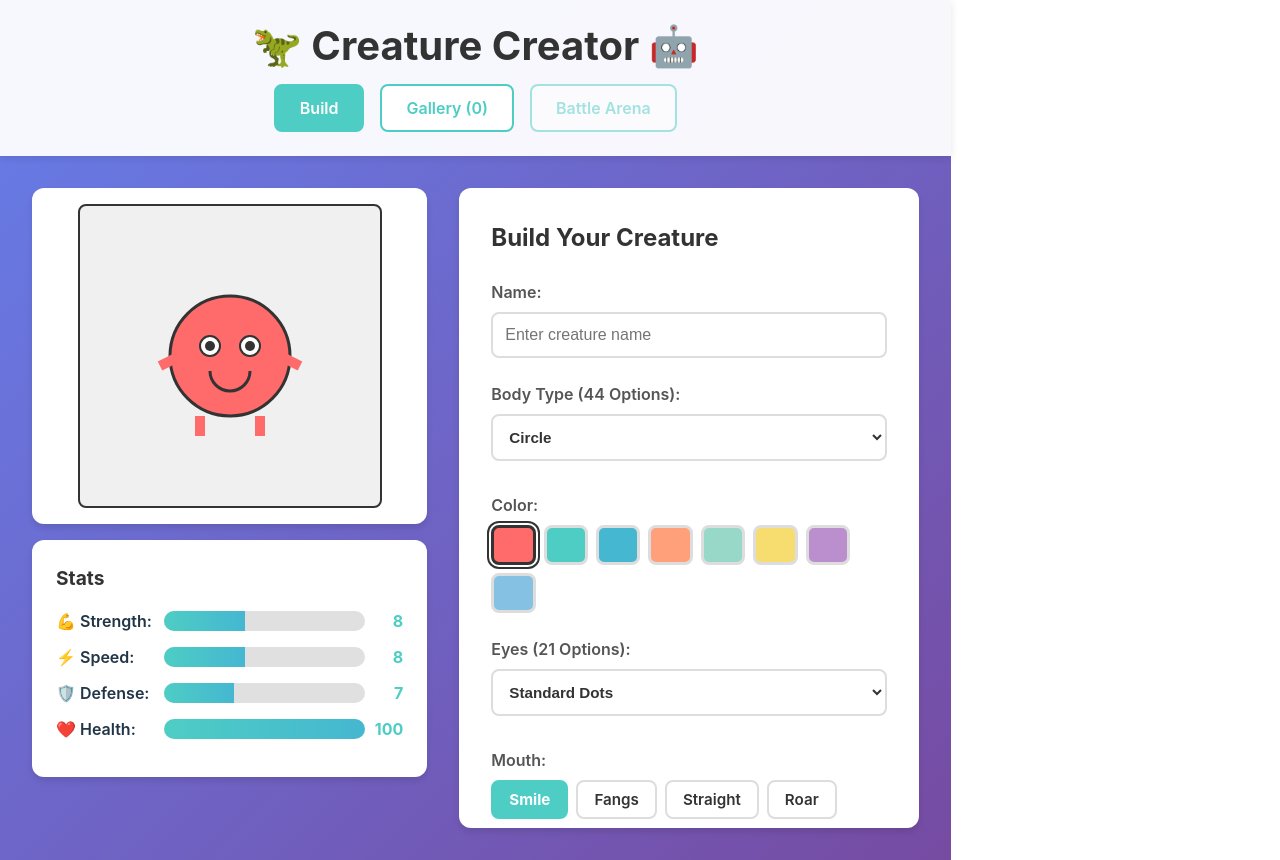
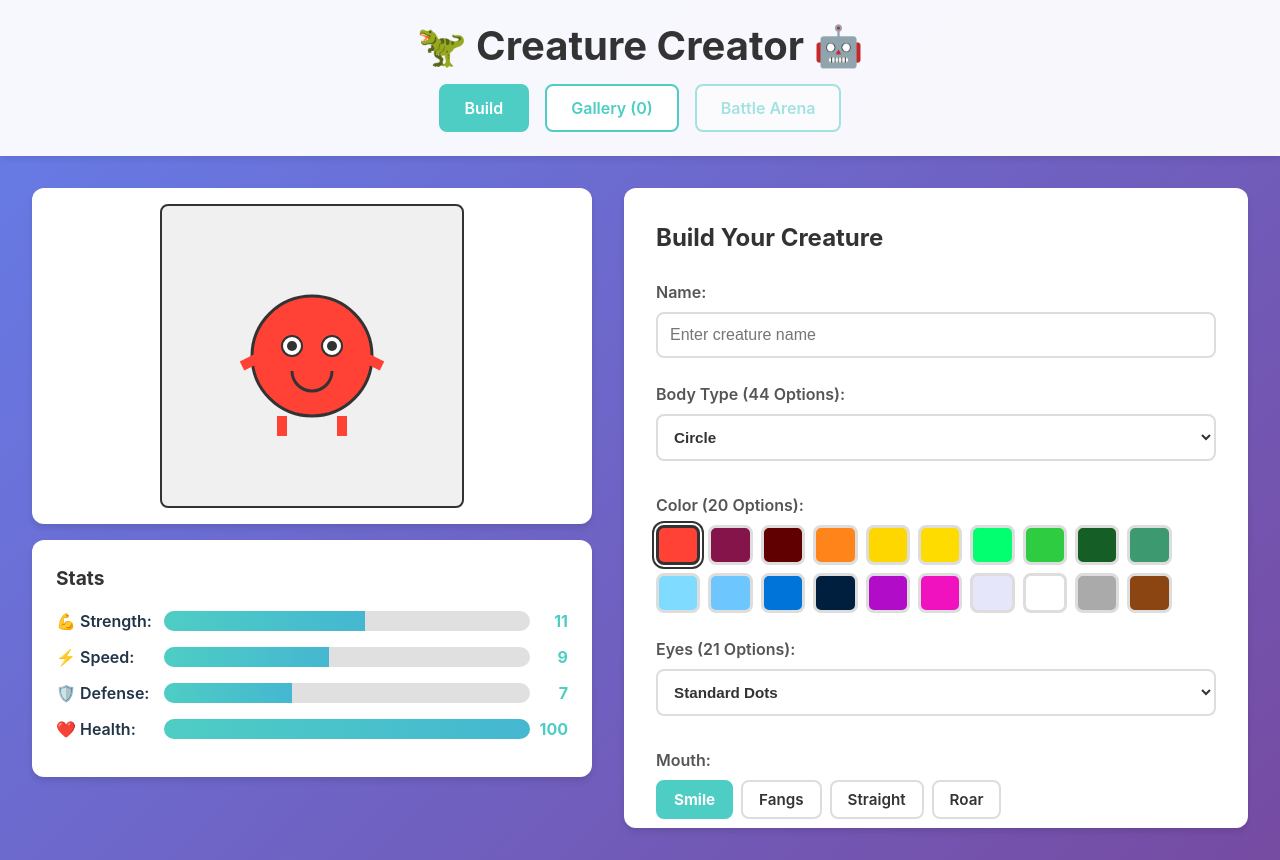
Before and after one commit to banderon1/activitydays, a React (Vite) app: page / in a window 1280 px wide. Built offline with nearby package versions, Linux system fonts and the light colour scheme.

Commit message:
feat: implement 20 distinct colors with stats and integrate into UI

```diff
--- a/src/components/CreatureBuilder.jsx
+++ b/src/components/CreatureBuilder.jsx
@@ -1,11 +1,11 @@
 import { useState, useRef, useEffect } from 'react'
 import CreatureCanvas from './CreatureCanvas'
-import { bodyTypes, eyeTypes } from '../data/creatureData'
+import { bodyTypes, eyeTypes, colors } from '../data/creatureData'
 import './CreatureBuilder.css'
 
 // Keep others for now as they are not yet data-driven
-const colors = ['#FF6B6B', '#4ECDC4', '#45B7D1', '#FFA07A', '#98D8C8', '#F7DC6F', '#BB8FCE', '#85C1E2']
-// const eyeTypes = ['dots', 'angry', 'googly', 'laser'] - Now imported
+// const colors = [...] - Now imported
+// const eyeTypes = [...] - Now imported
 const mouthTypes = ['smile', 'fangs', 'straight', 'roar']
 const armTypes = ['none', 'small', 'long', 'claws']
 const legTypes = ['none', 'stumpy', 'tall', 'wheels']
@@ -15,7 +15,7 @@ function CreatureBuilder({ onSave }) {
   const [creature, setCreature] = useState({
     name: '',
     bodyType: bodyTypes[0].id, // Default to first body
-    color: colors[0],
+    color: colors[0].id,
     eyeType: eyeTypes[0].id,
     mouthType: 'smile',
     armType: 'small',
@@ -50,6 +50,14 @@ function CreatureBuilder({ onSave }) {
       defense += currentEye.stats.defense || 0
     }
 
+    // Color affects stats
+    const currentColor = colors.find(c => c.id === creature.color)
+    if (currentColor) {
+      strength += currentColor.stats.strength || 0
+      speed += currentColor.stats.speed || 0
+      defense += currentColor.stats.defense || 0
+    }
+
     // Arms affect strength
     if (creature.armType === 'claws') strength += 4
     if (creature.armType === 'long') strength += 2
@@ -73,7 +81,7 @@ function CreatureBuilder({ onSave }) {
       defense,
       health: 100
     }))
-  }, [creature.bodyType, creature.eyeType, creature.armType, creature.legType, creature.accessory])
+  }, [creature.bodyType, creature.eyeType, creature.color, creature.armType, creature.legType, creature.accessory])
 
   const updateCreature = (key, value) => {
     setCreature(prev => ({ ...prev, [key]: value }))
@@ -90,9 +98,12 @@ function CreatureBuilder({ onSave }) {
     // Let's attach special body props to the saved object.
     const currentBody = bodyTypes.find(b => b.id === creature.bodyType)
     const currentEye = eyeTypes.find(e => e.id === creature.eyeType)
+    const currentColor = colors.find(c => c.id === creature.color)
 
     onSave({
       ...creature,
+      color: currentColor ? currentColor.value : '#333', // Save actual hex for simple renderers
+      colorId: creature.color, // Save ID for editing/logic if needed logic later
       // Clone specific body rendering props so we don't depend on looking up data later if we don't want to
       bodyProps: {
         type: currentBody.type,
@@ -111,7 +122,7 @@ function CreatureBuilder({ onSave }) {
     setCreature({
       name: '',
       bodyType: bodyTypes[0].id,
-      color: colors[0],
+      color: colors[0].id,
       eyeType: eyeTypes[0].id,
       mouthType: 'smile',
       armType: 'small',
@@ -129,7 +140,7 @@ function CreatureBuilder({ onSave }) {
     setCreature(prev => ({
       ...prev,
       bodyType: randomBody.id,
-      color: colors[Math.floor(Math.random() * colors.length)],
+      color: colors[Math.floor(Math.random() * colors.length)].id,
       eyeType: eyeTypes[Math.floor(Math.random() * eyeTypes.length)].id,
       mouthType: mouthTypes[Math.floor(Math.random() * mouthTypes.length)],
       armType: armTypes[Math.floor(Math.random() * armTypes.length)],
@@ -138,11 +149,14 @@ function CreatureBuilder({ onSave }) {
     }))
   }
 
-  // Find current body for passing to Canvas preview
+  // Find current data for passing to Canvas preview
   const currentBodyData = bodyTypes.find(b => b.id === creature.bodyType) || bodyTypes[0]
   const currentEyeData = eyeTypes.find(e => e.id === creature.eyeType) || eyeTypes[0]
+  const currentColorData = colors.find(c => c.id === creature.color) || colors[0]
+
   const creatureForCanvas = {
     ...creature,
+    color: currentColorData.value, // Pass HEX to canvas
     bodyProps: {
       type: currentBodyData.type,
       points: currentBodyData.points,
@@ -226,14 +240,15 @@ function CreatureBuilder({ onSave }) {
         </div>
 
         <div className="control-group">
-          <label>Color:</label>
+          <label>Color ({colors.length} Options):</label>
           <div className="color-picker">
-            {colors.map(color => (
+            {colors.map(colorObj => (
               <button
-                key={color}
-                className={creature.color === color ? 'selected' : ''}
-                style={{ backgroundColor: color }}
-                onClick={() => updateCreature('color', color)}
+                key={colorObj.id}
+                className={creature.color === colorObj.id ? 'selected' : ''}
+                style={{ backgroundColor: colorObj.value }}
+                title={colorObj.name}
+                onClick={() => updateCreature('color', colorObj.id)}
               />
             ))}
           </div>
--- a/src/data/creatureData.js
+++ b/src/data/creatureData.js
@@ -155,3 +155,45 @@ export const generateEyeTypes = () => {
 }
 
 export const eyeTypes = generateEyeTypes()
+
+export const generateColors = () => {
+    // 21 Colors with stats
+    // Strength (Red/Orange), Speed (Blue/Cyan/Yellow), Defense (Green/Brown/Grey)
+    return [
+        // REDS (Strength)
+        { id: 'col_red', name: 'Fiery Red', value: '#FF4136', stats: { strength: 3, speed: 1, defense: 0 } },
+        { id: 'col_crimson', name: 'Deep Crimson', value: '#85144b', stats: { strength: 4, defense: 1, speed: 0 } },
+        { id: 'col_maroon', name: 'Maroon', value: '#600000', stats: { strength: 3, defense: 2, speed: 0 } },
+
+
+        // ORANGES/YELLOWS (Mixed Strength/Speed)
+        { id: 'col_orange', name: 'Blaze Orange', value: '#FF851B', stats: { strength: 2, speed: 2, defense: 0 } },
+        { id: 'col_gold', name: 'Golden', value: '#FFD700', stats: { speed: 1, defense: 1, strength: 1 } }, // Balanced
+        { id: 'col_yellow', name: 'Lightning Yellow', value: '#FFDC00', stats: { speed: 4, strength: 1, defense: -1 } },
+
+        // GREENS (Defense/Speed)
+        { id: 'col_lime', name: 'Toxic Lime', value: '#01FF70', stats: { speed: 3, defense: 0, strength: 1 } },
+        { id: 'col_green', name: 'Leaf Green', value: '#2ECC40', stats: { defense: 2, speed: 2, strength: 0 } },
+        { id: 'col_forest', name: 'Forest Green', value: '#155e26', stats: { defense: 3, strength: 1, speed: 0 } },
+        { id: 'col_olive', name: 'Olive', value: '#3D9970', stats: { defense: 4, speed: -1, strength: 1 } },
+
+        // BLUES (Speed/Defense)
+        { id: 'col_aqua', name: 'Aqua', value: '#7FDBFF', stats: { speed: 3, defense: 1, strength: 0 } },
+        { id: 'col_sky', name: 'Sky Blue', value: '#6EC6FF', stats: { speed: 3, defense: 0, strength: 0 } },
+        { id: 'col_blue', name: 'Ocean Blue', value: '#0074D9', stats: { defense: 2, strength: 1, speed: 1 } },
+        { id: 'col_navy', name: 'Navy', value: '#001f3f', stats: { defense: 3, strength: 2, speed: -1 } },
+
+        // PURPLES/PINKS (Magic/Wild)
+        { id: 'col_purple', name: 'Mystic Purple', value: '#B10DC9', stats: { speed: 2, strength: 2, defense: 0 } },
+        { id: 'col_fuchsia', name: 'Fuchsia', value: '#F012BE', stats: { speed: 3, strength: 1, defense: 0 } },
+        { id: 'col_lavender', name: 'Lavender', value: '#E6E6FA', stats: { speed: 2, defense: 1, strength: 0 } },
+
+        // MONOCHROME/EARTH (Defense)
+        { id: 'col_white', name: 'Ghost White', value: '#FFFFFF', stats: { speed: 2, defense: 0, strength: 0 } },
+
+        { id: 'col_grey', name: 'Steel Grey', value: '#AAAAAA', stats: { defense: 3, strength: 1, speed: 0 } },
+        { id: 'col_brown', name: 'Earth Brown', value: '#8B4513', stats: { defense: 3, strength: 2, speed: -1 } }
+    ]
+}
+
+export const colors = generateColors()
```
